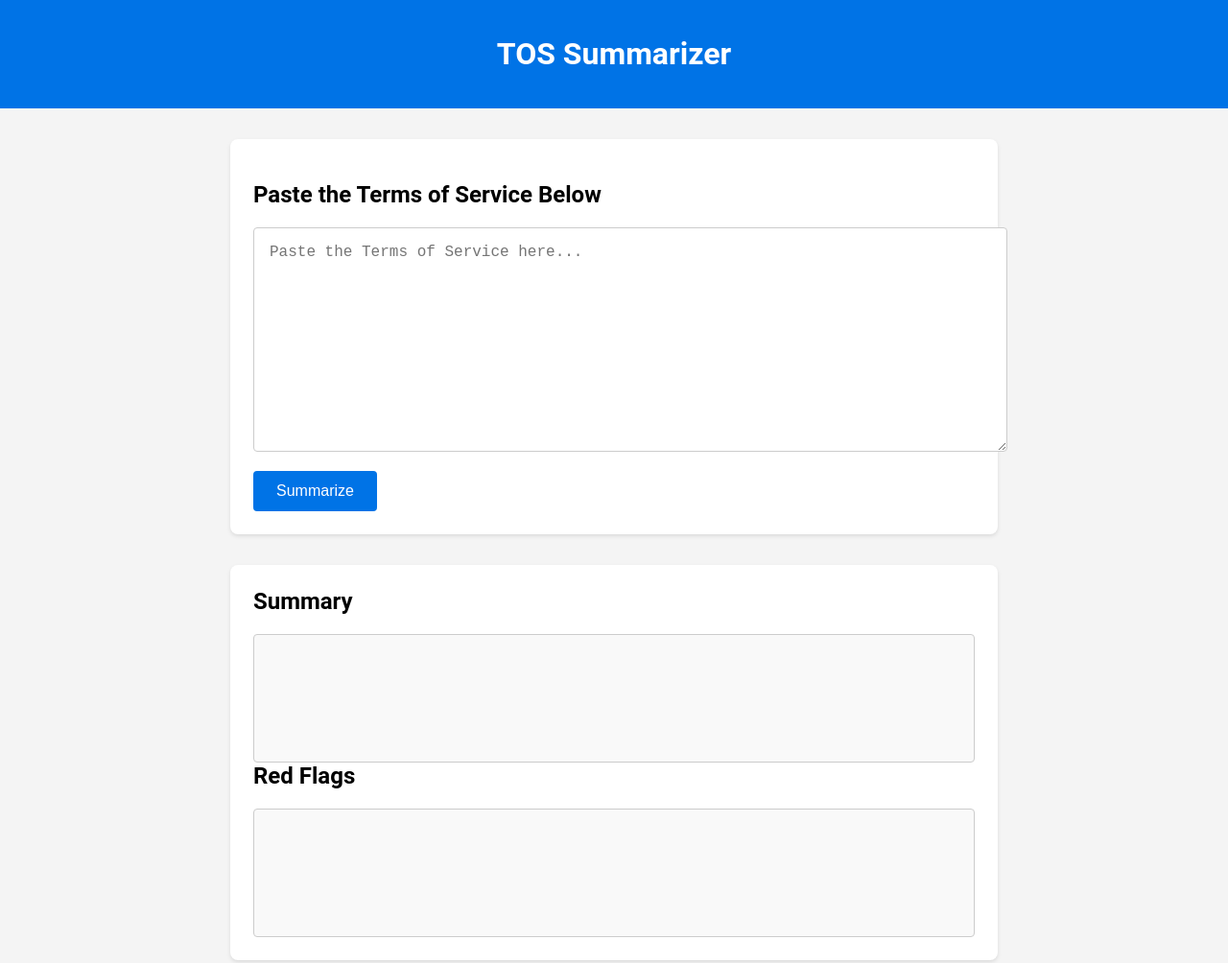
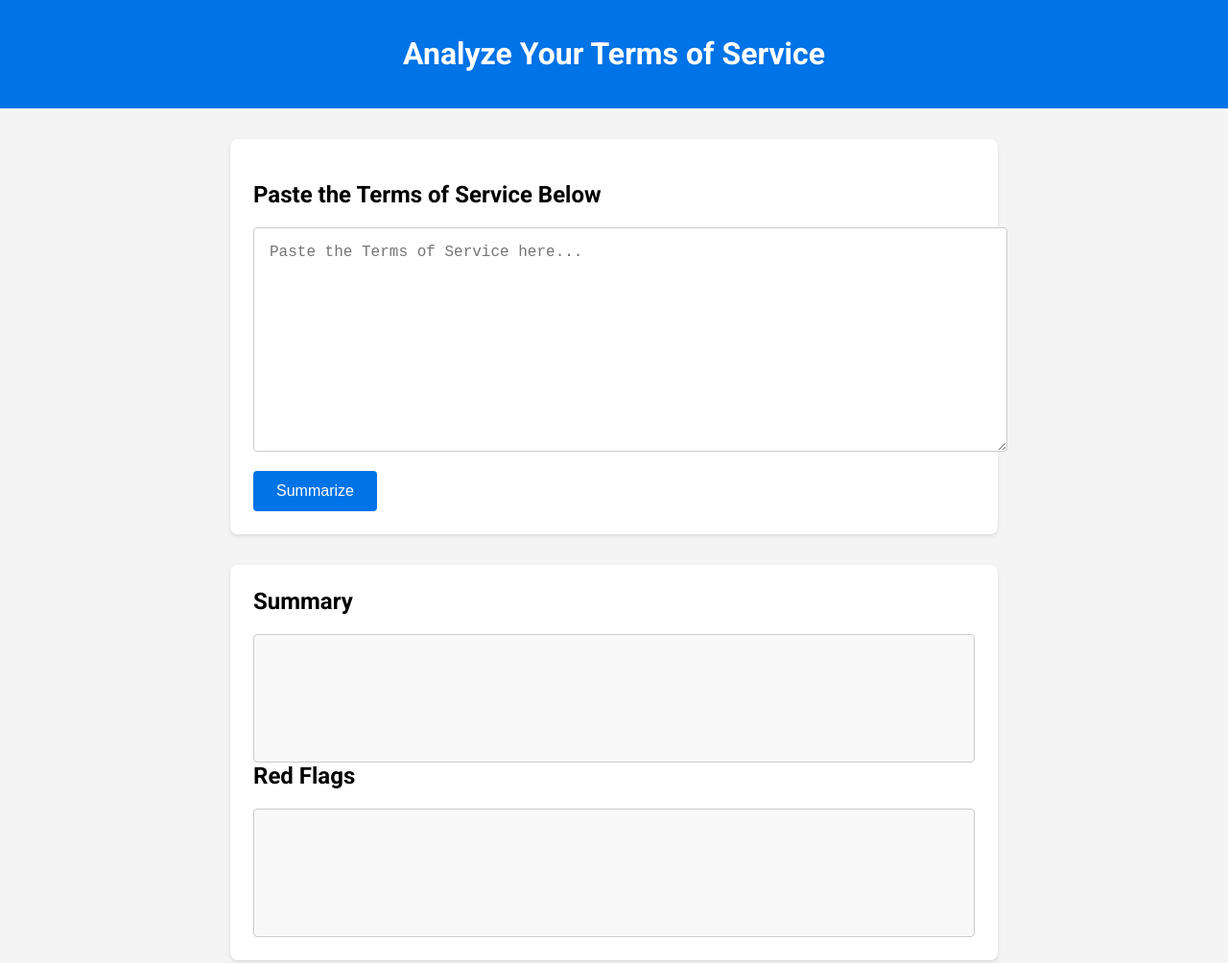
Before and after one commit to aarush-malik/study-platform, a plain HTML site: page index.html in a window 1280 px wide. Shown: the whole page at 96% size. Drawn offline with Linux system fonts and the light colour scheme.

Commit message:
cosmetic changes

```diff
--- a/index.html
+++ b/index.html
@@ -3,12 +3,13 @@
 <head>
     <meta charset="UTF-8">
     <meta name="viewport" content="width=device-width, initial-scale=1.0">
-    <title>TOS Summarizer</title>
+    <title>Terms of Service Analyzer</title>
+    <link rel="stylesheet" href="https://fonts.googleapis.com/css2?family=Roboto:wght@400;700&display=swap">
     <link rel="stylesheet" href="styles.css">
 </head>
 <body>
     <header>
-        <h1>TOS Summarizer</h1>
+        <h1>Analyze Your Terms of Service</h1>
     </header>
     <main>
         <section class="input-section">
```
